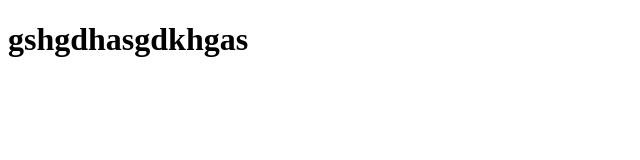
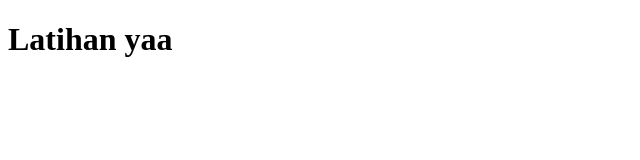
Before and after one commit to riskagstdy/pertama, a plain HTML site: page index.html in a window 1280 px wide. Shown: the whole page, without its empty margins (0-640 px from the left). Drawn offline with Linux system fonts and the light colour scheme.

Commit message:
perubahan index

```diff
--- a/index.html
+++ b/index.html
@@ -1,9 +1,9 @@
 <!DOCTYPE html>
 <html>
 <head>
-	<title>kkak</title>
+	<title>Latihan Git</title>
 </head>
 <body>
-	<h1>gshgdhasgdkhgas</h1>
+	<h1>Latihan yaa</h1>
 </body>
 </html>
```
